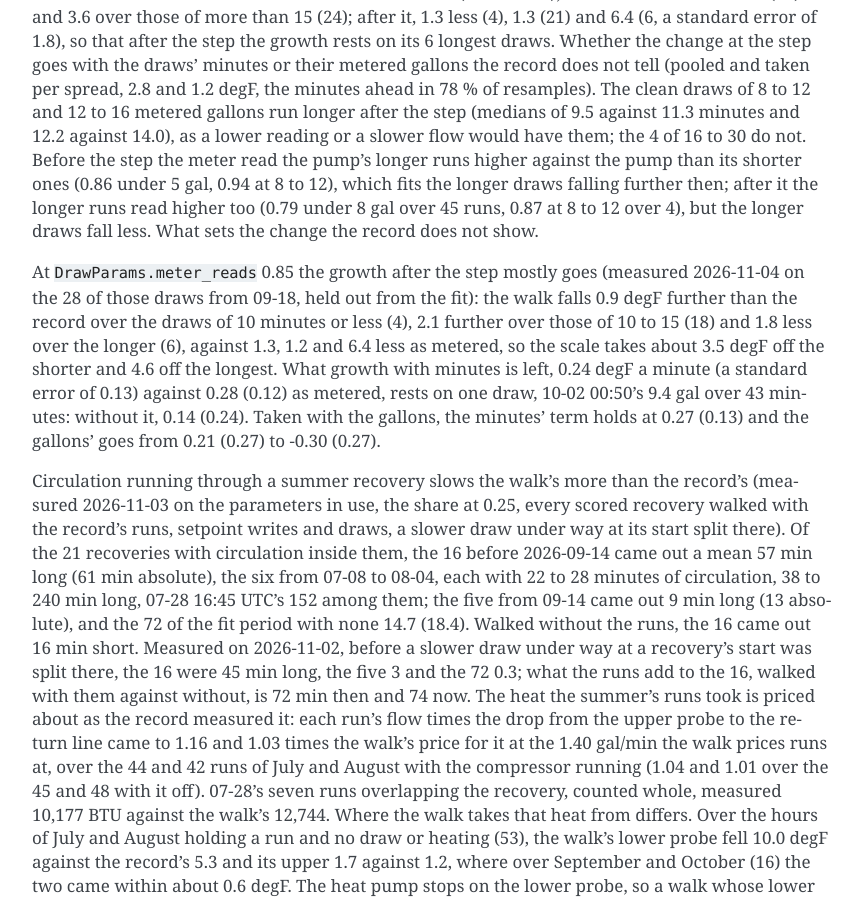
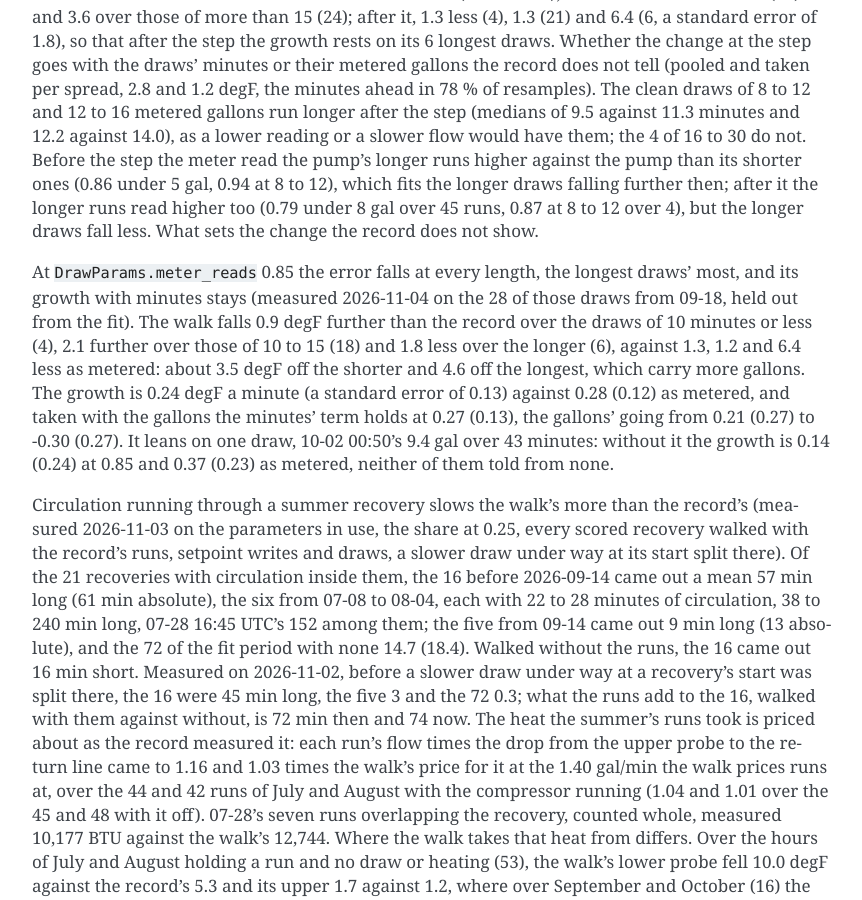
Before and after one commit to eman/nwp500-python, a Sphinx documentation site: the page built from docs/explanation/simulator.rst, in a window 1280 px wide and 900 px high, scrolled down 15551 px. Shown: the whole window, without its empty margins (338-1200 px from the left). Built offline with Sphinx 7.4.7, drawn with Linux system fonts in a browser that asks for light colours.

Commit message:
docs(sim): at 0.85 the long draws' error falls, its growth with minutes stays

```diff
--- a/docs/explanation/simulator.rst
+++ b/docs/explanation/simulator.rst
@@ -901,17 +901,19 @@ after it the longer runs read higher too (0.79 under 8 gal over 45 runs,
 0.87 at 8 to 12 over 4), but the longer draws fall less. What sets the
 change the record does not show.
 
-At ``DrawParams.meter_reads`` 0.85 the growth after the step mostly goes
-(measured 2026-11-04 on the 28 of those draws from 09-18, held out from
-the fit): the walk falls 0.9 degF further than the record over the draws
-of 10 minutes or less (4), 2.1 further over those of 10 to 15 (18) and
-1.8 less over the longer (6), against 1.3, 1.2 and 6.4 less as metered,
-so the scale takes about 3.5 degF off the shorter and 4.6 off the
-longest. What growth with minutes is left, 0.24 degF a minute (a
-standard error of 0.13) against 0.28 (0.12) as metered, rests on one
-draw, 10-02 00:50's 9.4 gal over 43 minutes: without it, 0.14 (0.24).
-Taken with the gallons, the minutes' term holds at 0.27 (0.13) and the
-gallons' goes from 0.21 (0.27) to -0.30 (0.27).
+At ``DrawParams.meter_reads`` 0.85 the error falls at every length, the
+longest draws' most, and its growth with minutes stays (measured
+2026-11-04 on the 28 of those draws from 09-18, held out from the fit).
+The walk falls 0.9 degF further than the record over the draws of 10
+minutes or less (4), 2.1 further over those of 10 to 15 (18) and 1.8
+less over the longer (6), against 1.3, 1.2 and 6.4 less as metered:
+about 3.5 degF off the shorter and 4.6 off the longest, which carry more
+gallons. The growth is 0.24 degF a minute (a standard error of 0.13)
+against 0.28 (0.12) as metered, and taken with the gallons the minutes'
+term holds at 0.27 (0.13), the gallons' going from 0.21 (0.27) to -0.30
+(0.27). It leans on one draw, 10-02 00:50's 9.4 gal over 43 minutes:
+without it the growth is 0.14 (0.24) at 0.85 and 0.37 (0.23) as metered,
+neither of them told from none.
 
 Circulation running through a summer recovery slows the walk's more than
 the record's (measured 2026-11-03 on the parameters in use, the share at
```
